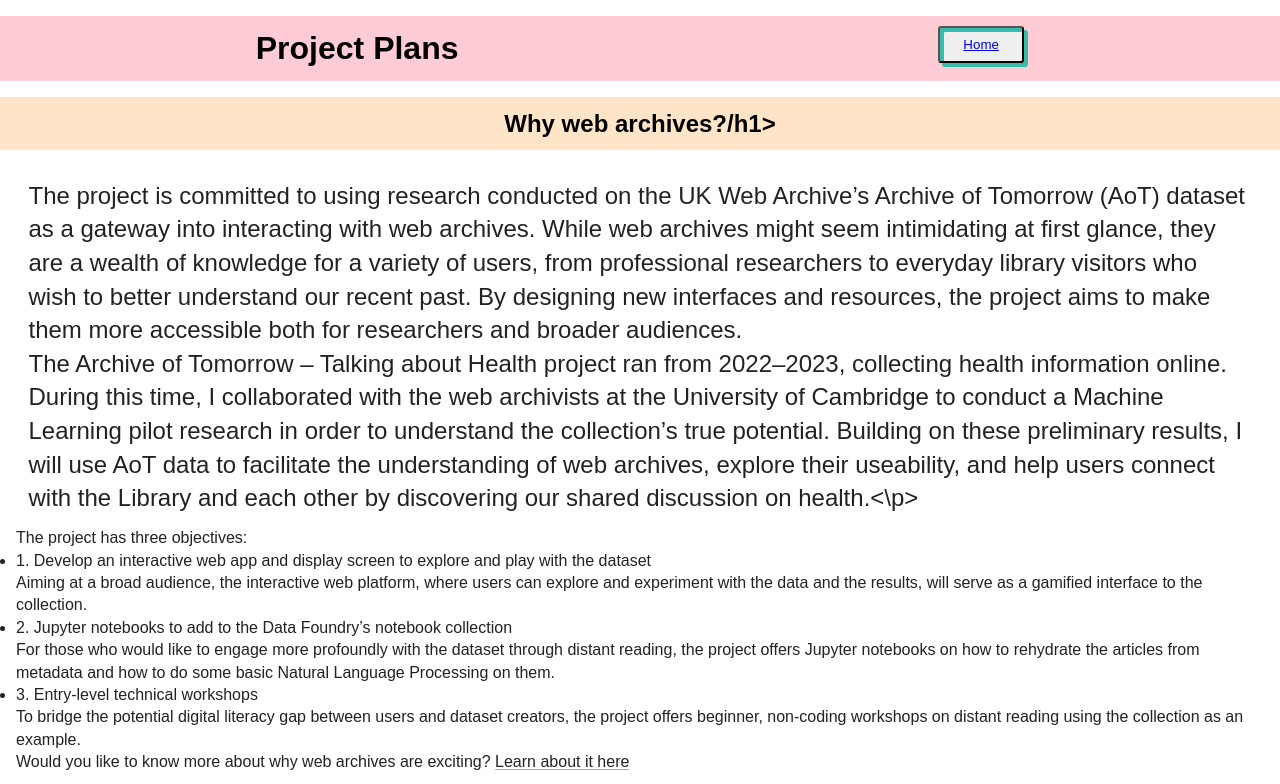
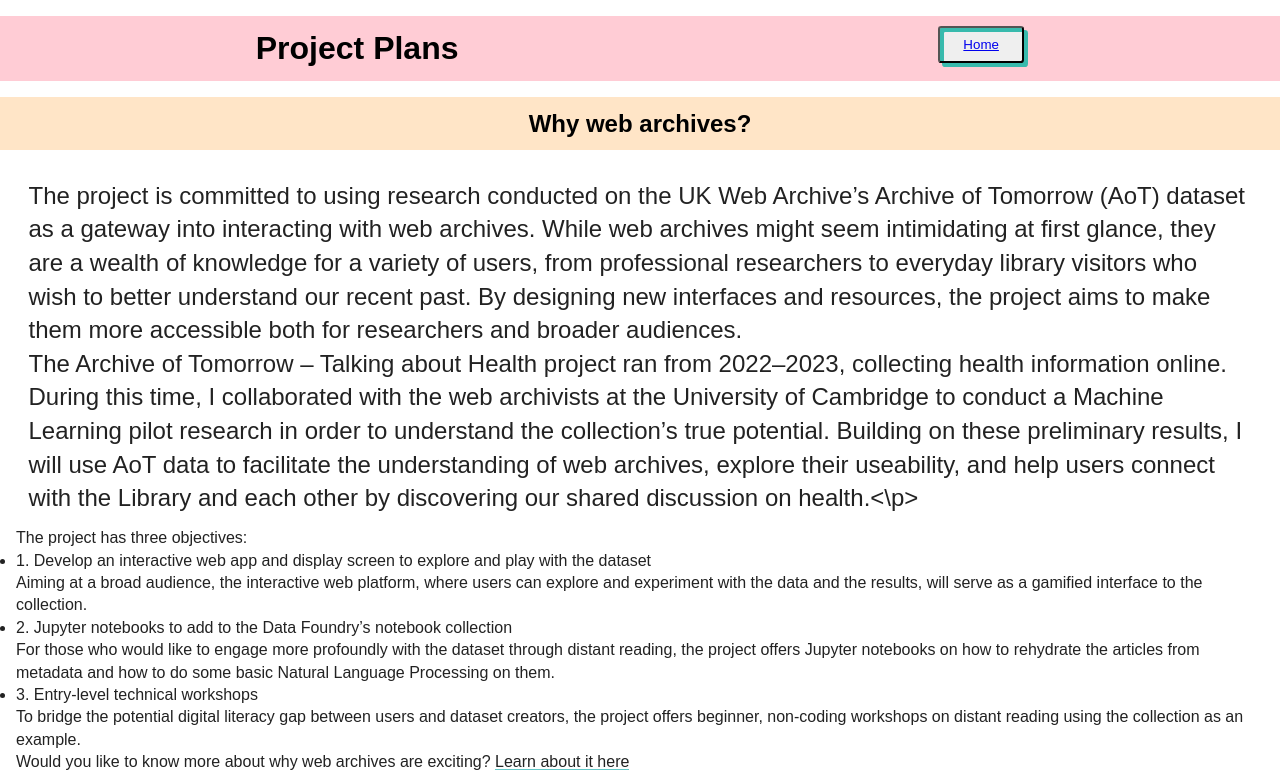
Before and after one commit to aurigandrea/AoTNLS, a website built with Parcel: page research.html in a window 1280 px wide. Shown: the top 784 px of the page. Built offline with nearby package versions, Linux system fonts and the light colour scheme.

Commit message:
Update research.html

```diff
--- a/research.html
+++ b/research.html
@@ -23,12 +23,12 @@
 <body>
 <section>
    <div class="header">
-  <h1>Why web archives?/h1>
+  <h1>Why web archives?</h1>
    </div>
      <div>
        <div class="flex-container3">
-  <div class="fancy"><p>
-The project is committed to using research conducted on the UK Web Archive’s Archive of Tomorrow (AoT) dataset as a gateway into interacting with web archives. While web archives might seem intimidating at first glance, they are a wealth of knowledge for a variety of users, from professional researchers to everyday library visitors who wish to better understand our recent past. By designing new interfaces and resources, the project aims to make them more accessible both for researchers and broader audiences.<br>
+  <div class="fancy">
+<p>The project is committed to using research conducted on the UK Web Archive’s Archive of Tomorrow (AoT) dataset as a gateway into interacting with web archives. While web archives might seem intimidating at first glance, they are a wealth of knowledge for a variety of users, from professional researchers to everyday library visitors who wish to better understand our recent past. By designing new interfaces and resources, the project aims to make them more accessible both for researchers and broader audiences.<br>
 
 The Archive of Tomorrow – Talking about Health project ran from 2022–2023, collecting health information online. During this time, I collaborated with the web archivists at the University of Cambridge to conduct a Machine Learning pilot research in order to understand the collection’s true potential. Building on these preliminary results, I will use AoT data to facilitate the understanding of web archives, explore their useability, and help users connect with the Library and each other by discovering our shared discussion on health.<\p>
 
@@ -47,7 +47,6 @@ For those who would like to engage more profoundly with the dataset through dist
 To bridge the potential digital literacy gap between users and dataset creators, the project offers beginner, non-coding workshops on distant reading using the collection as an example.</li>
 </ul>
    Would you like to know more about why web archives are exciting? <a href="https://heritagedigital.org/blog/2024%20-%2005%20-%2008%20-%20news-web-archives-are-not-boring-the-new-data-foundry-fellow-says-so/">Learn about it here</a>
-         <div><img src="img/diss1.jpeg" alt="Me and my screen"></div>
 </div>
      </div>
 </section>
```
